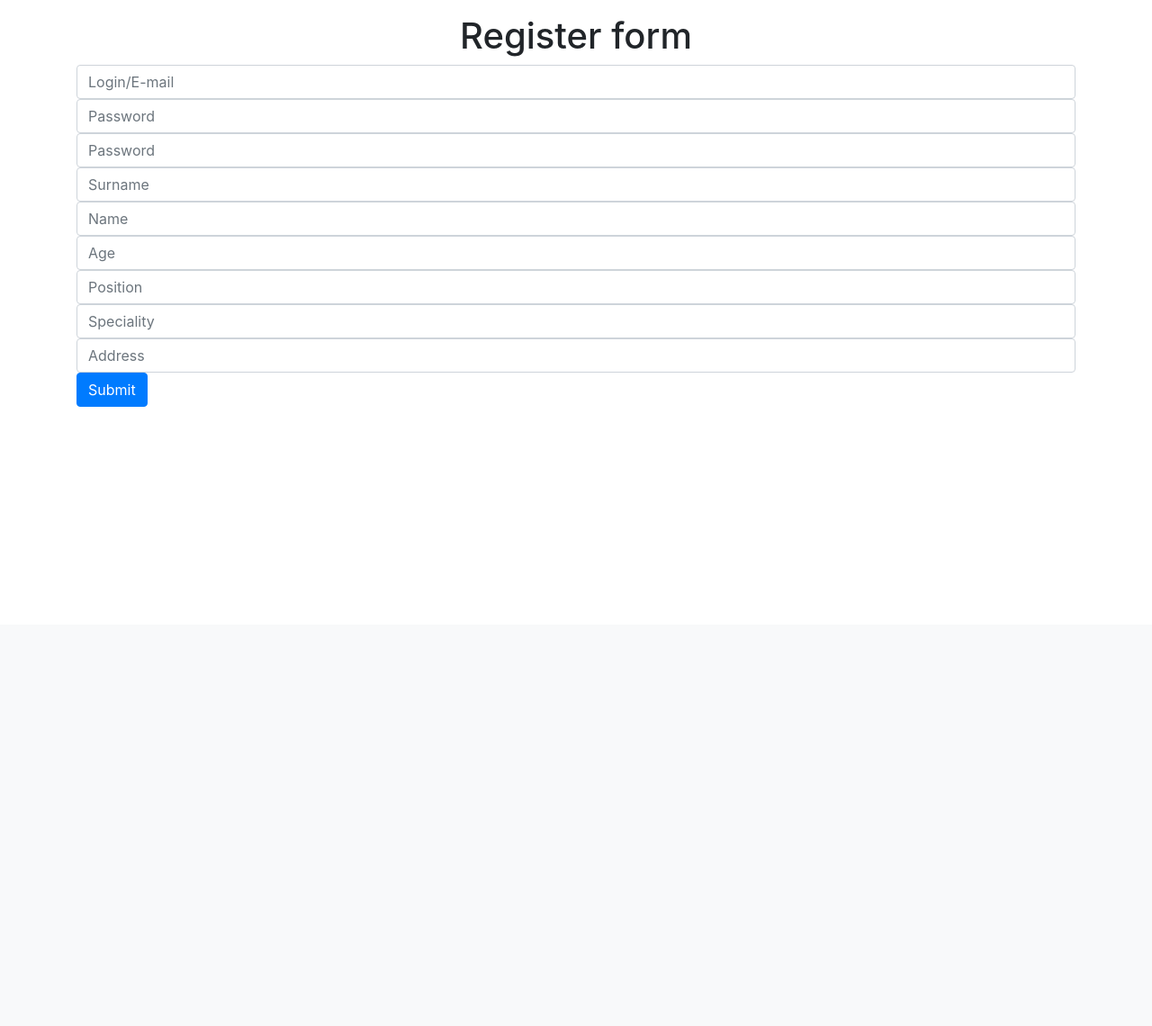
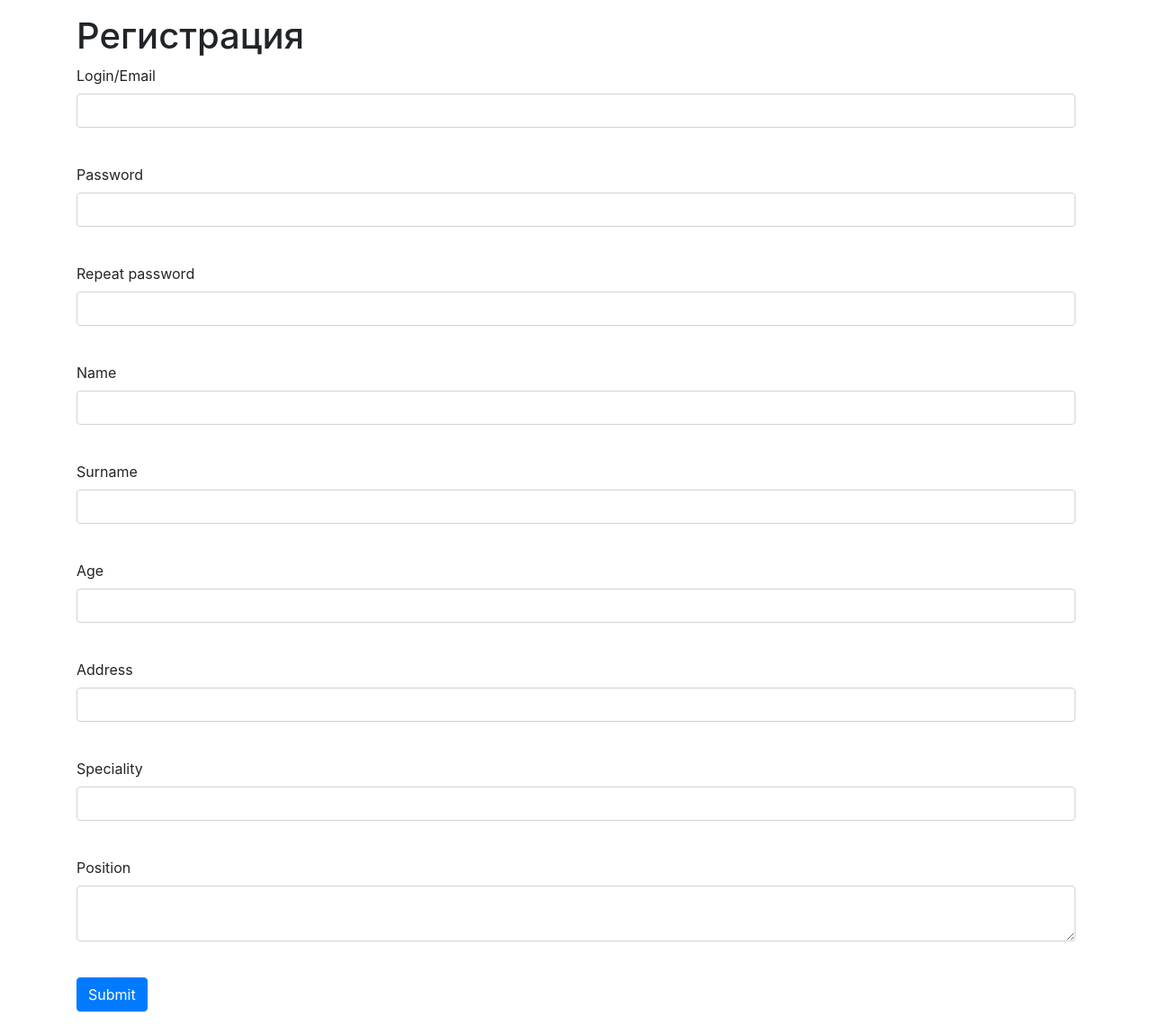
Before and after one commit to ramses44/mars, a Flask app: page /register in a window 1280 px wide. Shown: the part 106-1246 px from the top of the page at 90% size. Before the commit the page ends 558 px from the top, so only its background shows below. Run offline with Flask 2, Linux system fonts and the light colour scheme; some libraries are stand-ins or nearby versions.

Commit message:
register2

```diff
--- a/data/__all_models.py
+++ b/data/__all_models.py
@@ -1 +1,25 @@
 from . import users
+from wtforms import *
+from flask_wtf import FlaskForm
+from wtforms import StringField, PasswordField, BooleanField, SubmitField
+from wtforms.validators import DataRequired
+
+
+class LoginForm(FlaskForm):
+    login = StringField('Login', validators=[DataRequired()])
+    pwd = PasswordField('Passwoed', validators=[DataRequired()])
+    remember_me = BooleanField('Remember me')
+    submit = SubmitField('Log in')
+
+
+class RegisterForm(FlaskForm):
+    login = StringField('Login/Email', validators=[DataRequired()])
+    pwd = PasswordField('Password', validators=[DataRequired()])
+    pwd2 = PasswordField('Repeat password', validators=[DataRequired()])
+    name = StringField('Name', validators=[DataRequired()])
+    sname = StringField('Surname', validators=[DataRequired()])
+    age = IntegerField("Age", validators=[DataRequired()])
+    spec = StringField("Speciality", validators=[DataRequired()])
+    addr = StringField("Address")
+    pos = TextAreaField("Position")
+    submit = SubmitField('Submit')
--- a/main.py
+++ b/main.py
@@ -1,19 +1,18 @@
-from flask import Flask, request, render_template
+from flask import Flask, request, render_template, redirect
 from data import db_session
 from data.users import *
-
+from data.__all_models import RegisterForm, LoginForm
 
 app = Flask(__name__)
 app.config['SECRET_KEY'] = 'yandexlyceum_secret_key'
 
 
 def add_user(login, pwd, name, sname, age, pos, spec, addr, **kwargs):
-
     user = User()
     user.name = name
     user.surname = sname
     user.login = login
-    user.password = pwd
+    user.set_password(pwd)
     user.age = int(age) if age else -1
     user.speciality = spec
     user.address = addr
@@ -30,16 +29,64 @@ def index():
     return render_template('index.html')
 
 
-@app.route('/register', methods=['POST', 'GET'])
+# @app.route('/register', methods=['POST', 'GET'])
+# def register():
+#     if request.method == "GET":
+#         return render_template('register.html')
+#     elif request.method == "POST":
+#         if request.form['pwd'] == request.form['pwd2'] != "":
+#             add_user(**request.form)
+#             return "Register complited"
+#         else:
+#             return "Wrong answers"
+
+
+@app.route('/login', methods=['GET', 'POST'])
+def login():
+    form = LoginForm()
+    session = db_session.create_session()
+    if form.validate_on_submit():
+        user = session.query(User).filter(User.login == form.login.data).first()
+        return redirect('/success') if user and \
+            user.check_password(form.pwd.data) else render_template('login.html',
+                                                                    title='Log in',
+                                                                    form=form,
+                                                                    message="Wrong login/password")
+    return render_template('login.html', title='Log in', form=form)
+
+
+@app.route('/register', methods=['GET', 'POST'])
 def register():
-    if request.method == "GET":
-        return render_template('register.html')
-    elif request.method == "POST":
-        if request.form['pwd'] == request.form['pwd2'] != "":
-            add_user(**request.form)
-            return "Register complited"
-        else:
-            return "Wrong answers"
+    form = RegisterForm()
+    if form.validate_on_submit():
+        if form.pwd.data != form.pwd2.data:
+            return render_template('register.html', title='Registration',
+                                   form=form,
+                                   message="Пароли не совпадают")
+        session = db_session.create_session()
+        if session.query(User).filter(User.login == form.login.data).first():
+            return render_template('register.html', title='Регистрация',
+                                   form=form,
+                                   message="Такой пользователь уже есть")
+        user = User(
+            name=form.name.data,
+            surname=form.sname.data,
+            login=form.login.data,
+            position=form.pos.data,
+            age=form.age.data,
+            speciality=form.spec.data,
+            address=form.addr.data
+        )
+        user.set_password(form.pwd.data)
+        session.add(user)
+        session.commit()
+        return redirect('/login')
+    return render_template('register.html', title='Регистрация', form=form)
+
+
+@app.route('/success')
+def success():
+    return "You logged in successfully"
 
 
 if __name__ == '__main__':
--- a/templates/register.html
+++ b/templates/register.html
@@ -1,28 +1,92 @@
 {% extends "base.html" %}
 
 {% block content %}
-
-<h1 align="center">Register form</h1>
-<form class="login_form" method="post">
-    <input type="text" class="form-control" id="login"
-        aria-describedby="emailHelp" placeholder="Login/E-mail" name="login">
-    <input type="password" class="form-control" id="password"
-        aria-describedby="emailHelp" placeholder="Password" name="pwd">
-    <input type="password" class="form-control" id="password_rep"
-        aria-describedby="emailHelp" placeholder="Password" name="pwd2">
-    <input type="text" class="form-control" id="surname"
-        aria-describedby="emailHelp" placeholder="Surname" name="sname">
-    <input type="text" class="form-control" id="name"
-        aria-describedby="emailHelp" placeholder="Name" name="name">
-    <input type="text" class="form-control" id="age"
-        aria-describedby="emailHelp" placeholder="Age" name="age">
-    <input type="text" class="form-control" id="position"
-        aria-describedby="emailHelp" placeholder="Position" name="pos">
-    <input type="text" class="form-control" id="speciality"
-        aria-describedby="emailHelp" placeholder="Speciality" name="spec">
-    <input type="text" class="form-control" id="address"
-        aria-describedby="emailHelp" placeholder="Address" name="addr">
-    <button type="submit" class="btn btn-primary">Submit</button>
+<h1>Регистрация</h1>
+<form action="" method="post">
+    {{ form.hidden_tag() }}
+    {{ form.csrf_token }}
+    <p>
+        {{ form.login.label }}<br>
+        {{ form.login(class="form-control") }}<br>
+        {% for error in form.login.errors %}
+            <p class="alert alert-danger" role="alert">
+                {{ error }}
+            </p>
+        {% endfor %}
+    </p>
+    <p>
+        {{ form.pwd.label }}<br>
+        {{ form.pwd(class="form-control", type="password") }}<br>
+        {% for error in form.pwd.errors %}
+            <p class="alert alert-danger" role="alert">
+                {{ error }}
+            </p>
+        {% endfor %}
+    </p>
+    <p>
+        {{ form.pwd2.label }}<br>
+        {{ form.pwd2(class="form-control", type="password") }}<br>
+        {% for error in form.pwd2.errors %}
+            <p class="alert alert-danger" role="alert">
+                {{ error }}
+            </p>
+        {% endfor %}
+    </p>
+    <p>
+        {{ form.name.label }}<br>
+        {{ form.name(class="form-control") }}<br>
+        {% for error in form.name.errors %}
+            <p class="alert alert-danger" role="alert">
+                {{ error }}
+            </p>
+        {% endfor %}
+    </p>
+    <p>
+        {{ form.sname.label }}<br>
+        {{ form.sname(class="form-control") }}<br>
+        {% for error in form.sname.errors %}
+            <p class="alert alert-danger" role="alert">
+                {{ error }}
+            </p>
+        {% endfor %}
+    </p>
+    <p>
+        {{ form.age.label }}<br>
+        {{ form.age(class="form-control") }}<br>
+        {% for error in form.age.errors %}
+            <p class="alert alert-danger" role="alert">
+                {{ error }}
+            </p>
+        {% endfor %}
+    </p>
+    <p>
+        {{ form.addr.label }}<br>
+        {{ form.addr(class="form-control") }}<br>
+        {% for error in form.addr.errors %}
+            <p class="alert alert-danger" role="alert">
+                {{ error }}
+            </p>
+        {% endfor %}
+    </p>
+    <p>
+        {{ form.spec.label }}<br>
+        {{ form.spec(class="form-control") }}<br>
+        {% for error in form.spec.errors %}
+            <p class="alert alert-danger" role="alert">
+                {{ error }}
+            </p>
+        {% endfor %}
+    </p>
+    <p>
+        {{ form.pos.label }}<br>
+        {{ form.pos(class="form-control") }}<br>
+        {% for error in form.pos.errors %}
+            <p class="alert alert-danger" role="alert">
+                {{ error }}
+            </p>
+        {% endfor %}
+    </p>
+    <p>{{ form.submit(type="submit", class="btn btn-primary") }}</p>
+    {{message}}
 </form>
-
 {% endblock %}
```
Also changed, not shown: data/users.py (+7 -0 lines), templates/login.html (added, +29 -0 lines).
